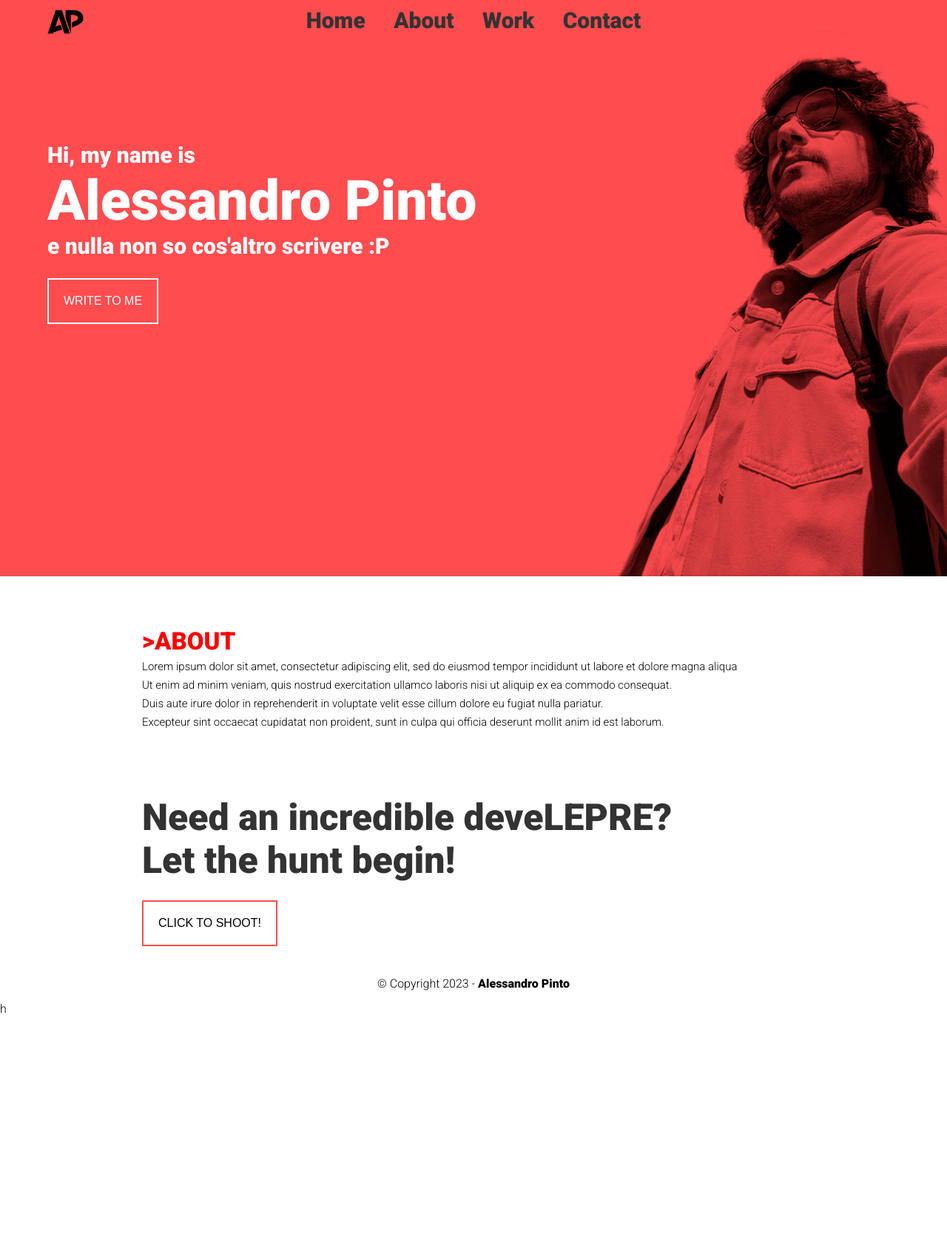
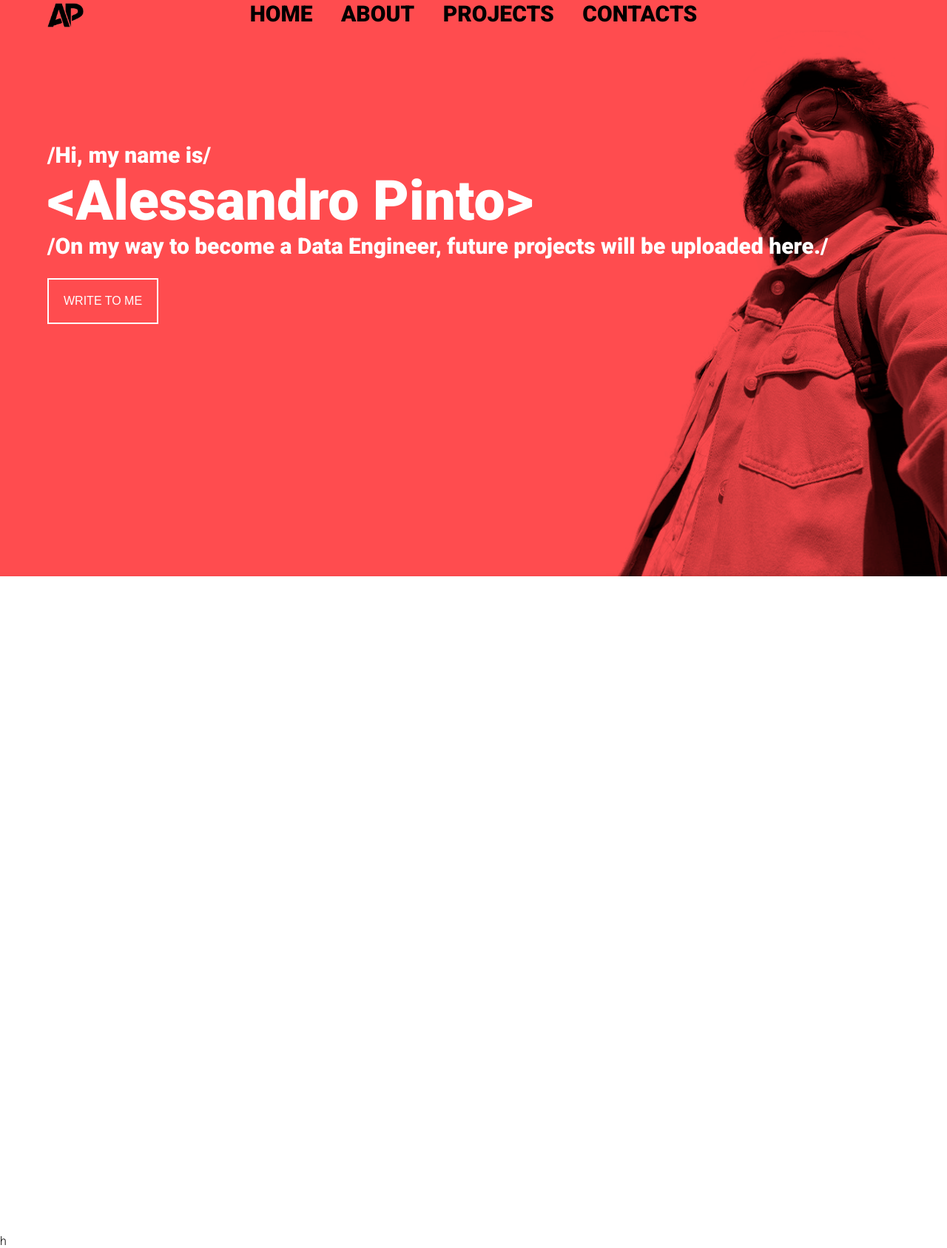
Before and after one commit to DonLisandro/panlysander.github.io, a plain HTML site: page index.html in a window 1280 px wide. Shown: the whole page at 74% size. Before the commit the page ends 1373 px from the top, so only its background shows below. Drawn offline with Linux system fonts and the light colour scheme; files whose address does not match are found by name.

Commit message:
Add files via upload
most issues fixed

```diff
--- a/index.html
+++ b/index.html
@@ -8,12 +8,12 @@
       font-size: 75px;
     }
     .resized-text2 {
-      font-size: 15px;
+      font-size: 25px;
     }
 
   </style>
   <link rel="stylesheet" type="text/css" href="style.css">
-  <title>AlessandroPinto</title>
+  <title>Alessandro Pinto</title>
 </head>
 
 <link rel="stylesheet" href="C:\Users\Alessandro\Desktop\PersonalWebPage\style.css">
@@ -29,10 +29,10 @@
 
     <nav>
       <ul>
-        <li><a href="#" id="home-button">Home</a></li>
-        <li><a href="#about">About</a></li>
-        <li><a href="#work">Work</a></li>
-        <li><a href="#contact">Contact</a></li>
+        <li><a href="#" id="home-button">HOME</a></li>
+        <li><a href="#about">ABOUT</a></li>
+        <li><a href="#work">PROJECTS</a></li>
+        <li><a href="#contact">CONTACTS</a></li>
       </ul>
     </nav>
 
@@ -41,28 +41,32 @@
 
   <main>
 
-    <h1>Hi, my name is</br><span class="resized-text">Alessandro Pinto</span></br> e nulla non so cos'altro scrivere :P </h1>
+    <h1>/Hi, my name is/</br><span class="resized-text">&lt;Alessandro Pinto&gt;</span></br>/On my way to become a Data Engineer, future projects will be uploaded here./ </h1>
     <button class="custom-button2" id="CTA" style="font-size: 16px;">WRITE TO ME</button>
 
     <section id="about">
       <h2><b>>ABOUT</b></h2>
-      <p><span class="resized-text2">Lorem ipsum dolor sit amet, consectetur adipiscing elit, sed do eiusmod tempor incididunt ut labore et dolore magna aliqua</br>
-        Ut enim ad minim veniam, quis nostrud exercitation ullamco laboris nisi ut aliquip ex ea commodo consequat.</br>
-        Duis aute irure dolor in reprehenderit in voluptate velit esse cillum dolore eu fugiat nulla pariatur.</br>
-        Excepteur sint occaecat cupidatat non proident, sunt in culpa qui officia deserunt mollit anim id est laborum.</span></p>
+      <p><span class="resized-text2">I'm a passionate programmer deeply fascinated by the ever-evolving world of technology.</br>
+      My skills span from the intricacies of deep learning to the art of crafting functional and beautiful websites.</br>
+      I'm always eager to expand my knowledge,</br>
+      and I'm particularly excited about diving into the realm of data engineering tools like SQL and Apache Spark in the future.</br>
+      My goal is to use my technical abilities to solve complex problems and create innovative solutions.</span></p>
     </section>
 
-    <section id="contact">
-      <h3>Need an incredible deveLEPRE?</br> Let the hunt begin!</h3>
-      <button class="custom-button" id="myButton" onclick="playSound()" style="font-size: 16px;">CLICK TO SHOOT!</button>
-      <audio id="zap">
-        <source src="C:\Users\Alessandro\Desktop\PersonalWebPage\media\zapper.mp3" type="audio/mp3">
+    <section id="Projects">
+      <h4>>PROJECTS</h4>
 
+<section id="contact">
+    <h3>>CONTACTS (and useful links)</h3>
+    <p>Email: <a href="mailto:alessandropinto@outlook.it" style="color: white;">alessandropinto@outlook.it</a></p>
+    <p>Phone: <a href="tel:+48573981830" style="color: white;"> +48 573981830</a></p>
+    <p>Github: <a href="https://github.com/DonLisandro?tab=projects" style="color: white;">DonLisandro</a></p>
+    <p>LinkedIn: <a href="https://it.linkedin.com/in/alessandro-pinto-6b97b5193" style="color: white;">Alessandro Pinto</a></p>
     </section>
 
   </main>
   <footer>
-    &copy; Copyright 2023 - <b>Alessandro Pinto</b>
+    &copy; Copyright 2024 - <b>Alessandro Pinto</b>
   </footer>
  <script src="script.js"></script>
 
--- a/script.js
+++ b/script.js
@@ -47,3 +47,22 @@ const logoImage = document.getElementById('logo-image');
 logoImage.addEventListener('click', function() {
   location.reload();
 });
+
+
+const button = document.getElementById('CTA');
+
+button.addEventListener('click', function() {
+  const email = 'alessandropinto@outlook.it';
+  const subject = 'Website Inquiry'; // Optional
+  const body = 'Hello, I have a question...'; // Optional
+
+  const mailtoLink = `mailto:${email}?subject=${encodeURIComponent(subject)}&body=${encodeURIComponent(body)}`;
+
+  // Simulate clicking a link
+  const hiddenLink = document.createElement('a');
+  hiddenLink.href = mailtoLink;
+  hiddenLink.style.display = 'none';
+  document.body.appendChild(hiddenLink);
+  hiddenLink.click();
+  document.body.removeChild(hiddenLink);
+});
--- a/style.css
+++ b/style.css
@@ -27,7 +27,7 @@ header {
 
   .logo {
     margin-left: 5%;
-    margin-top: 1%;
+    margin-top: 0.3%;
     cursor: pointer;
   }
 
@@ -50,13 +50,18 @@ header {
 
   #about {
     font-size: 22px;
-    margin-top: 30%;
+    margin-top: 31.5%;
     text-align: left;
     margin-left: 15%;
+    color: white;
+  }
+
+  p {
+    line-height: 1.5;
   }
 
   #about h2 {
-      color: red;
+      color: white;
     }
 
   h1 {
@@ -68,9 +73,26 @@ header {
   }
 
   h3 {
-    color: #333;
+    color: white;
     text-align: left;
-    font-size: 50px;
+    font-size: 40px;
+    margin-top: 7%;
+    margin-left: 15%;
+  }
+#contact p {
+  margin-top: 0.5%;
+  margin-bottom: 1%; /* Adjust the '5px' value to your liking */
+  margin-left: 15%;
+  font-size: 20px;
+  color: white;
+
+
+}
+
+    h4 {
+    color: white;
+    text-align: left;
+    font-size: 40px;
     margin-top: 7%;
     margin-left: 15%;
   }
@@ -98,7 +120,7 @@ header {
   nav a {
     font-size: 30px;
     text-decoration: none;
-    color: #333;
+    color: #000;
     font-weight: bold;
   }
 
@@ -110,7 +132,7 @@ header {
     left: 0;
     width: 0;
     height: 5px;
-    background-color: #333;
+    background-color: #000;
     transition: width 0.3s ease;
   }
 
@@ -156,4 +178,5 @@ header {
 footer {
   text-align: center;
   padding: 15px;
+  color: white;
 }
```
